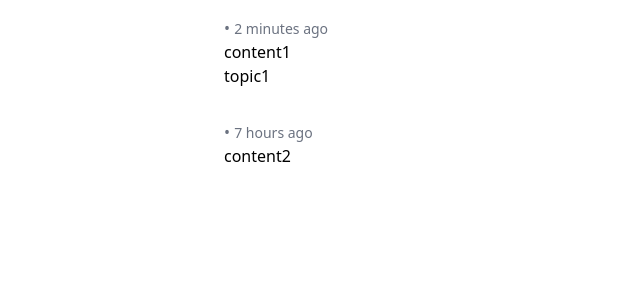
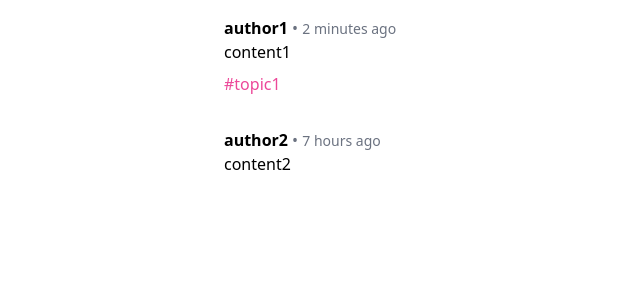
Before and after one commit to pm3512/solana-twitter, a Next.js app in the folder app/: page / in a window 1280 px wide. Shown: the top 300 px of the page, without its empty margins (0-640 px from the left). Built offline with nearby package versions, Linux system fonts and the light colour scheme.

Commit message:
finished styling for tweet component

```diff
--- a/app/components/tweet.tsx
+++ b/app/components/tweet.tsx
@@ -7,6 +7,9 @@ export default function TweetComponent(props: Tweet) {
       <div>
         <h3 className="inline font-semibold">
           {/*TODO: Link to author page or the profile page if it's our own tweet.*/}
+          <Link href={'/'}>
+            {props.author_display}
+          </Link>
         </h3>
         <span className="text-gray-500"> • </span>
         <time className="text-gray-500 text-sm" title={props.created_at}>
@@ -18,7 +21,14 @@ export default function TweetComponent(props: Tweet) {
       </div>
       <p className="whitespace-pre-wrap">{props.content}</p>
       {/*TODO: Link to the topic page.*/}
-      {props.topic ? <Link href={"/"}>{props.topic}</Link> : null}
+      {props.topic ? (
+        <Link
+          href={"/"}
+          className="inline-block mt-2 text-pink-500 hover:underline"
+        >
+          #{props.topic}
+        </Link>
+      ) : null}
     </div>
   );
 }
```
